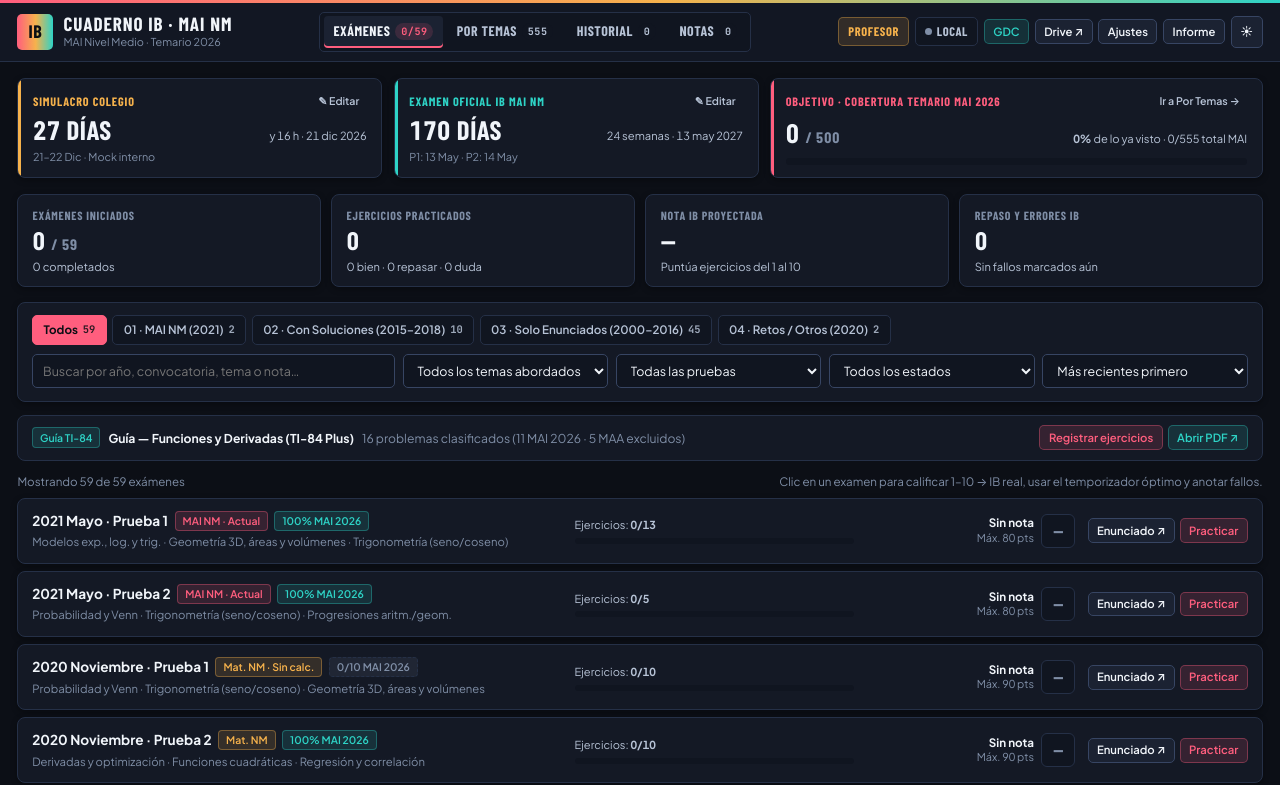
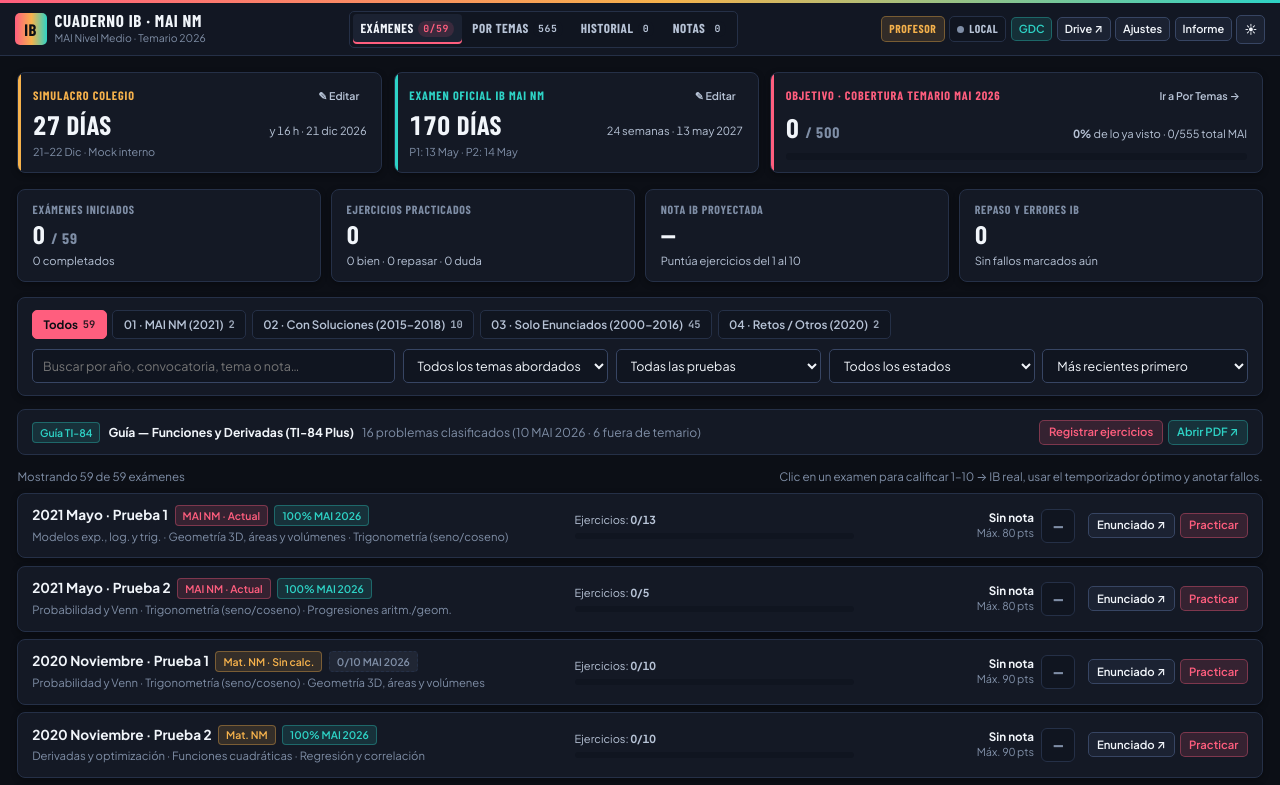
Before and after one commit to carlosssainz/ib-mai-tracker, a plain HTML site: page index.html in a window 1280 px wide. Shown: the top 785 px of the page. Drawn offline with nearby package versions, Linux system fonts and the light colour scheme; a web font is replaced by a local one.

Commit message:
Polish single-row desktop topbar and sync dynamic catalog counts

```diff
--- a/js/app.js
+++ b/js/app.js
@@ -13,7 +13,8 @@ import {
 
 import {
   SUBTOPICS,
-  SUBTOPIC_MAP
+  SUBTOPIC_MAP,
+  EXERCISE_CATALOG
 } from "./exercises_catalog.js";
 
 import {
@@ -357,7 +358,8 @@ function updateBrandAndBadges() {
   sub.textContent = pieces.join(" · ");
 
   document.getElementById("badge-exams").textContent = `${stats.examsWorked}/${stats.examsTotal}`;
-  document.getElementById("badge-bank").textContent = String(stats.maiTotal);
+  const bankMaiCount = getAllCatalogExercises(state).filter((x) => x.mai2026 === "in").length;
+  document.getElementById("badge-bank").textContent = String(bankMaiCount);
 
   const reviewBadge = document.getElementById("badge-review");
   reviewBadge.textContent = String(stats.reviewQueueCount);
@@ -441,12 +443,15 @@ function renderExtraResources() {
     return;
   }
   const g = EXTRA_RESOURCES[0];
+  const guideItems = EXERCISE_CATALOG["guia-funciones-derivadas"] || [];
+  const guideIn = guideItems.filter((x) => x.mai2026 === "in").length;
+  const guideOut = guideItems.length - guideIn;
   host.innerHTML = `
     <div class="resource-strip">
       <div style="display:flex; align-items:center; gap:0.55rem; flex-wrap:wrap">
         <span class="tag tag--info">Guía TI-84</span>
         <strong>${esc(g.title)}</strong>
-        <span class="muted">16 problemas clasificados (11 MAI 2026 · 5 MAA excluidos)</span>
+        <span class="muted">${guideItems.length} problemas clasificados (${guideIn} MAI 2026 · ${guideOut} fuera de temario)</span>
       </div>
       <div style="display:flex; gap:0.35rem">
         <button type="button" class="btn btn-soft btn-sm" id="btn-open-guide-drawer">Registrar ejercicios</button>
--- a/styles.css
+++ b/styles.css
@@ -197,23 +197,24 @@ button {
 .topbar-inner {
   max-width: 1280px;
   margin: 0 auto;
-  padding: 0.6rem 1.2rem;
+  padding: 0.52rem 1rem;
   display: flex;
   align-items: center;
   justify-content: space-between;
-  gap: 0.85rem;
+  gap: 0.55rem;
   flex-wrap: wrap;
 }
 
 .brand {
   display: flex;
   align-items: center;
-  gap: 0.7rem;
+  gap: 0.55rem;
+  flex-shrink: 0;
 }
 
 .brand-mark {
-  width: 36px;
-  height: 36px;
+  width: 32px;
+  height: 32px;
   border-radius: var(--radius-sm);
   background: var(--sunset-bar);
   color: #0b0e14;
@@ -221,7 +222,7 @@ button {
   place-items: center;
   font-family: var(--font-display);
   font-weight: 800;
-  font-size: 1.25rem;
+  font-size: 1.15rem;
   letter-spacing: 0.03em;
   flex-shrink: 0;
 }
@@ -229,27 +230,30 @@ button {
 .brand-text h1 {
   margin: 0;
   font-family: var(--font-display);
-  font-size: 1.32rem;
+  font-size: 1.18rem;
   font-weight: 800;
-  letter-spacing: 0.05em;
+  letter-spacing: 0.04em;
   text-transform: uppercase;
   line-height: 1.05;
+  white-space: nowrap;
 }
 
 .brand-sub {
-  font-size: 0.75rem;
+  font-size: 0.72rem;
   color: var(--text-muted);
+  white-space: nowrap;
 }
 
 /* Rockstar-style horizontal menu tabs */
 .main-nav {
   display: flex;
   align-items: stretch;
-  gap: 0.25rem;
+  gap: 0.18rem;
   background: var(--surface-subtle);
-  padding: 0.22rem;
+  padding: 0.2rem;
   border-radius: var(--radius-sm);
   border: 1px solid var(--border);
+  flex-shrink: 0;
 }
 
 .nav-tab {
@@ -257,16 +261,16 @@ button {
   border: none;
   background: transparent;
   color: var(--text-secondary);
-  padding: 0.38rem 0.68rem;
+  padding: 0.34rem 0.54rem;
   border-radius: 4px;
   font-family: var(--font-display);
-  font-size: 0.96rem;
+  font-size: 0.9rem;
   font-weight: 700;
   letter-spacing: 0.04em;
   text-transform: uppercase;
   display: inline-flex;
   align-items: center;
-  gap: 0.34rem;
+  gap: 0.28rem;
   white-space: nowrap;
   transition: background 0.14s ease, color 0.14s ease;
 }
@@ -284,9 +288,9 @@ button {
 
 .nav-badge {
   font-family: var(--font-mono);
-  font-size: 0.7rem;
+  font-size: 0.68rem;
   font-weight: 700;
-  padding: 0.06rem 0.4rem;
+  padding: 0.05rem 0.36rem;
   border-radius: var(--radius-pill);
   background: var(--surface-subtle);
   color: var(--text-secondary);
@@ -305,8 +309,24 @@ button {
 .topbar-actions {
   display: flex;
   align-items: center;
-  gap: 0.4rem;
+  gap: 0.3rem;
   flex-wrap: wrap;
+}
+
+.topbar-actions .btn-sm {
+  padding: 0.26rem 0.48rem;
+  font-size: 0.76rem;
+}
+
+.topbar-actions .status-chip {
+  padding: 0.24rem 0.5rem;
+  font-size: 0.8rem;
+}
+
+.topbar-actions .btn-icon {
+  width: 29px;
+  height: 29px;
+  padding: 0.3rem;
 }
 
 .status-chip {
```
